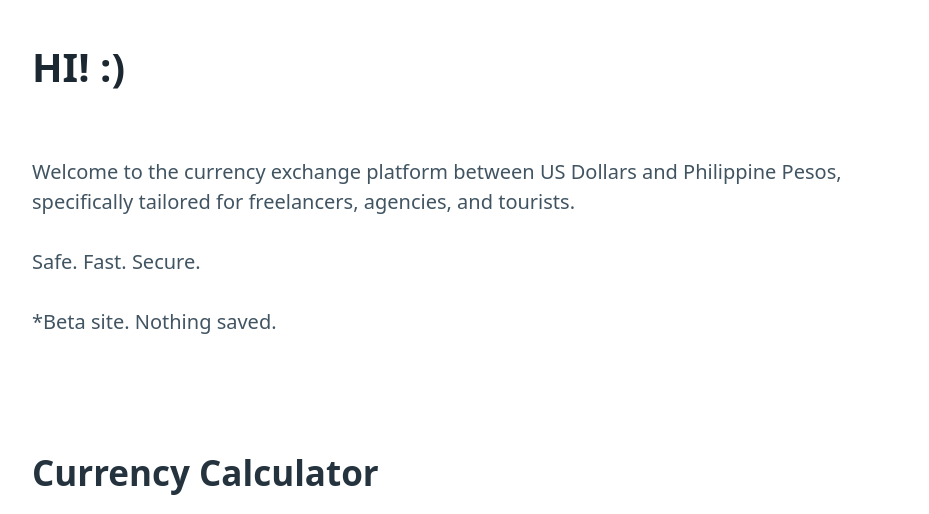
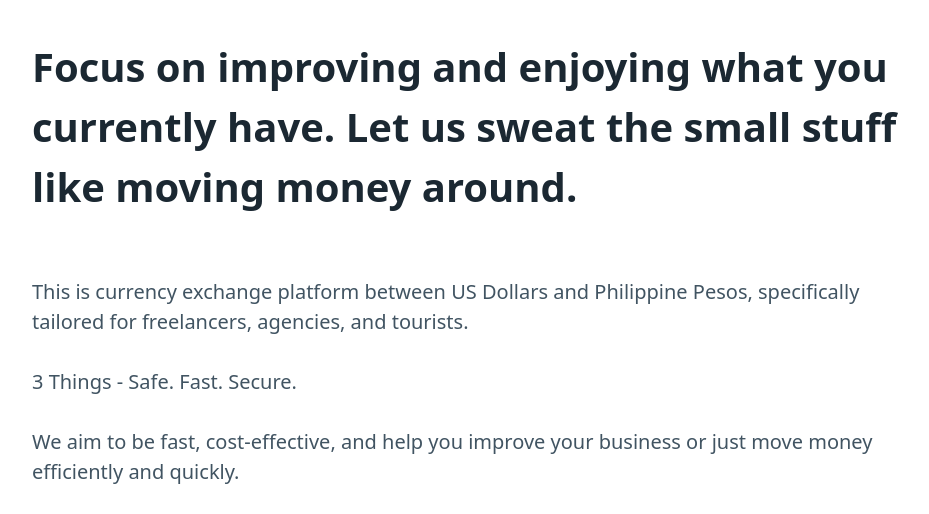
Before and after one commit to mikoooodizon/SWITCH-FX, a plain HTML site: page index.html in a window 1280 px wide. Shown: the part 283-797 px from the top of the page, without its empty margins (168-1097 px from the left). Drawn offline with nearby package versions, Linux system fonts and the light colour scheme; files whose address does not match are found by name.

Commit message:
Add files via upload
improved text

```diff
--- a/index.html
+++ b/index.html
@@ -59,9 +59,10 @@
     </nav>
     <main class="container">
         <section id="services" class="flex-column justify-center">
-            <h1>HI! :) </h1>
-            <p> Welcome to the currency exchange platform between US Dollars and Philippine Pesos, specifically tailored for freelancers, agencies, and tourists.</p>
-            <p> Safe. Fast. Secure. </p>
+            <h1> Focus on improving and enjoying what you currently have. Let us sweat the small stuff like moving money around. </h1>
+            <p> This is  currency exchange platform between US Dollars and Philippine Pesos, specifically tailored for freelancers, agencies, and tourists.</p>
+            <p> 3 Things - Safe. Fast. Secure. </p>
+            <p> We aim to be fast, cost-effective, and help you improve your business or just move money efficiently and quickly. </p>
             <p> *Beta site. Nothing saved. </p>
         </section>
         <section id="calculator" class="flex-column justify-center">
```
